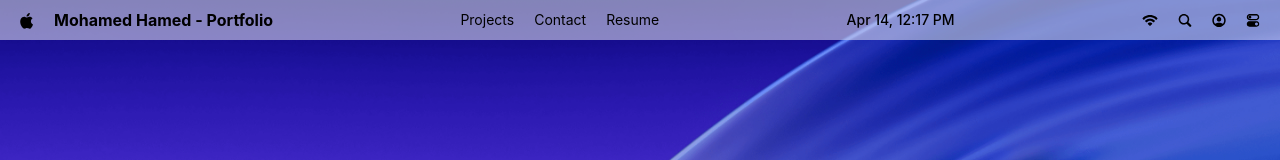
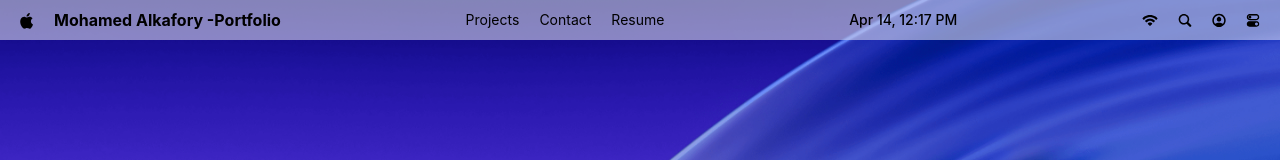
Before and after one commit to Mohamed-Alkafory/MacOS_Portfolio, a React (Vite) app: page / in a window 1280 px wide. Shown: the top 160 px of the page. Built offline with nearby package versions, Linux system fonts and the light colour scheme; a web font is replaced by a local one.

Commit message:
feat: add Navbar component with navigation links, dynamic time display, and utility icons

```diff
--- a/src/components/Navbar.jsx
+++ b/src/components/Navbar.jsx
@@ -6,7 +6,7 @@ function Navbar() {
     <nav>
       <div>
         <img src="/images/logo.svg" alt="logo" />
-        <p className="font-bold">Mohamed Hamed - Portfolio</p>
+        <p className="font-bold">Mohamed Alkafory -Portfolio</p>
       </div>
       <ul>
         {navLinks.map(({ id, name }) => (
```
